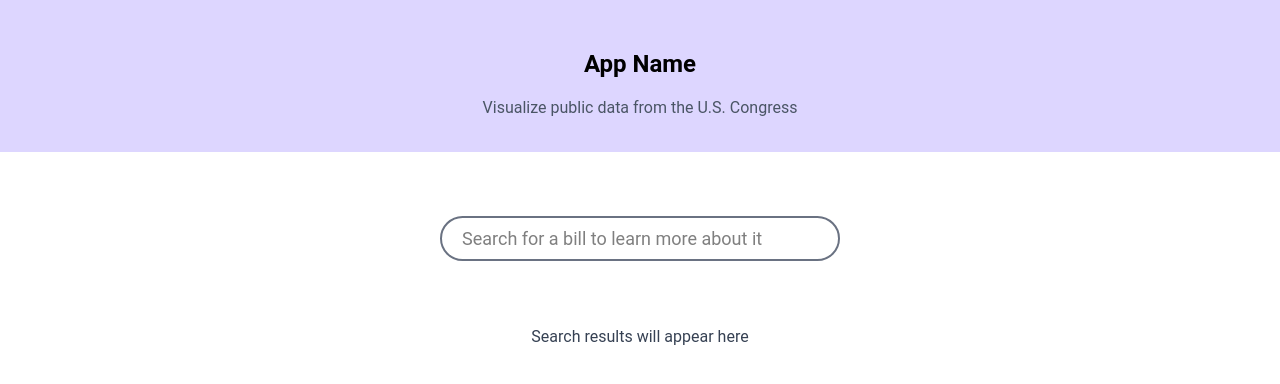
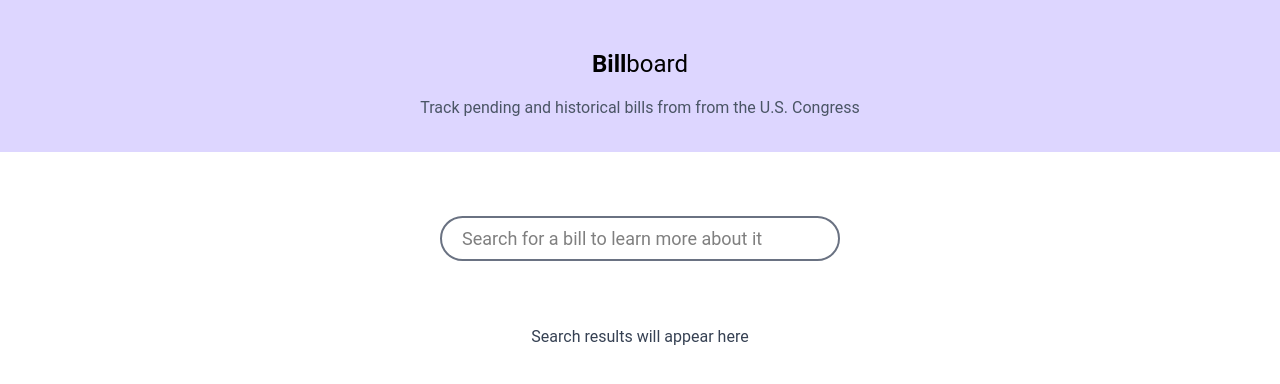
Before and after one commit to b-sharman/hackcu11, a SvelteKit app in the folder frontend/: page / in a window 1280 px wide. Shown: the top 384 px of the page. Built offline with nearby package versions, Linux system fonts and the light colour scheme.

Commit message:
try a tentative name and slogan

```diff
--- a/frontend/src/routes/+page.svelte
+++ b/frontend/src/routes/+page.svelte
@@ -16,8 +16,8 @@ let results_promise = $derived.by(async () => {
 </script>
 
 <header class="p-8 bg-violet-200 *:text-center">
-  <h1 class="text-2xl m-4 font-bold">App Name</h1>
-  <p class="text-gray-600">Visualize public data from the U.S. Congress</p>
+  <h1 class="text-2xl m-4"><span class="font-bold">Bill</span>board</h1>
+  <p class="text-gray-600">Track pending and historical bills from from the U.S. Congress</p>
 </header>
 
 <main class="max-w-[1000px] mx-auto px-4 pb-4">
```
